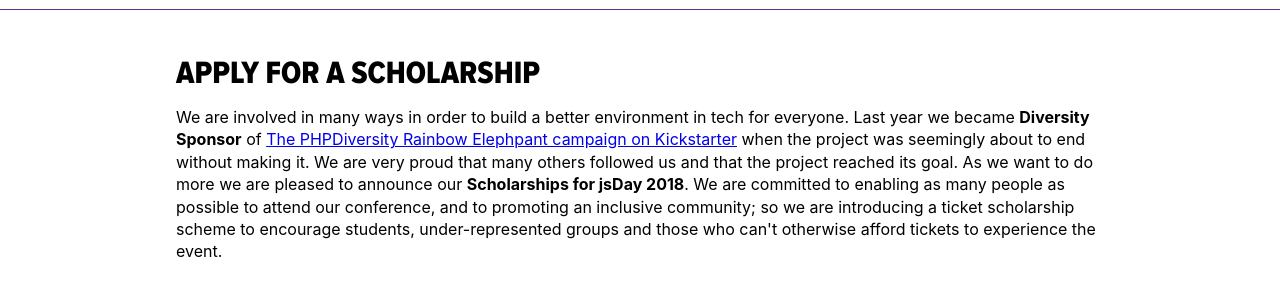
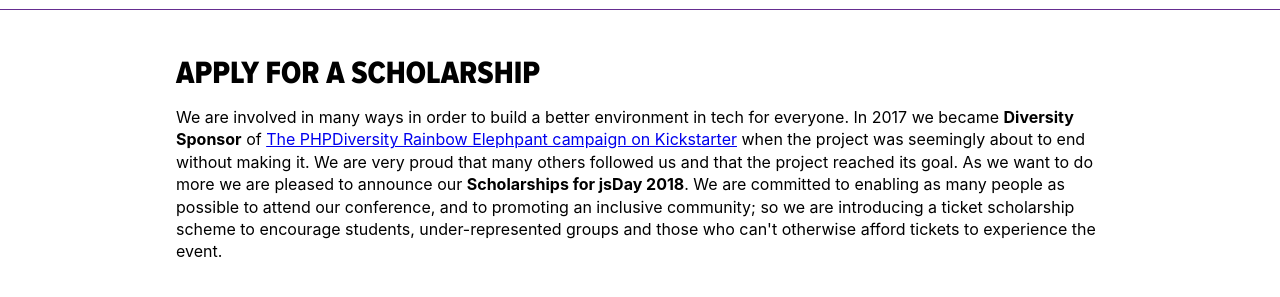
Before and after one commit to giuliatosato/2019.jsday.it, a Jekyll site: the page built from scolarships.html, in a window 1280 px wide. Shown: the part 283-580 px from the top of the page. Built offline with Jekyll 4.4.1, drawn with Linux system fonts in a browser that asks for light colours; comment, search, counter and statistics services are not loaded.

```diff
--- a/_data/sponsors.yml
+++ b/_data/sponsors.yml
@@ -13,7 +13,7 @@ platinum:
 gold:
   list:
     -
-      url: http://www.ideato.it/?utm_source=jsday
+      url: https://www.ideato.it/?utm_source=jsday
       image: ideato.svg
 
 silver:
--- a/_includes/scolarships/intro.html
+++ b/_includes/scolarships/intro.html
@@ -2,7 +2,7 @@
     <div class="container">
         <div class="section-title">Apply for a Scholarship</div>
         <p class="scolarships__description">
-            We are involved in many ways in order to build a better environment in tech for everyone. Last year we became
+            We are involved in many ways in order to build a better environment in tech for everyone. In 2017 we became
             <strong>Diversity Sponsor</strong> of <a href="https://www.kickstarter.com/projects/1817732114/the-phpdiversity-rainbow-elephpant">The PHPDiversity Rainbow Elephpant campaign on Kickstarter</a>
             when the project was seemingly about to end without making it. We are very proud that many others followed us
             and that the project reached its goal.
```
